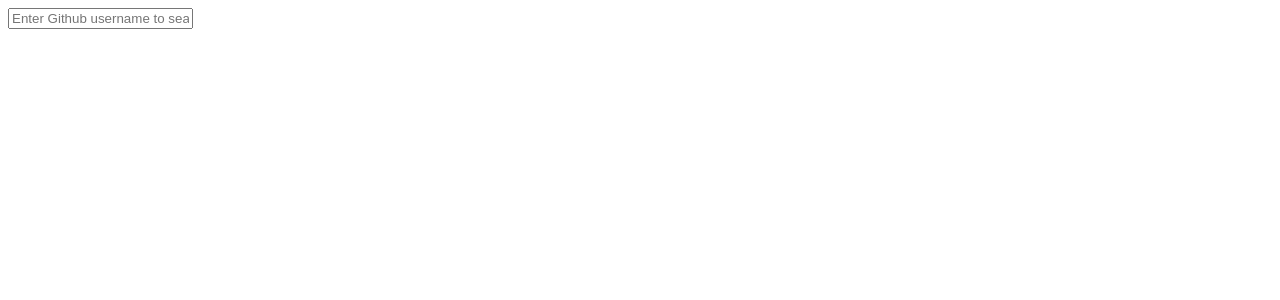
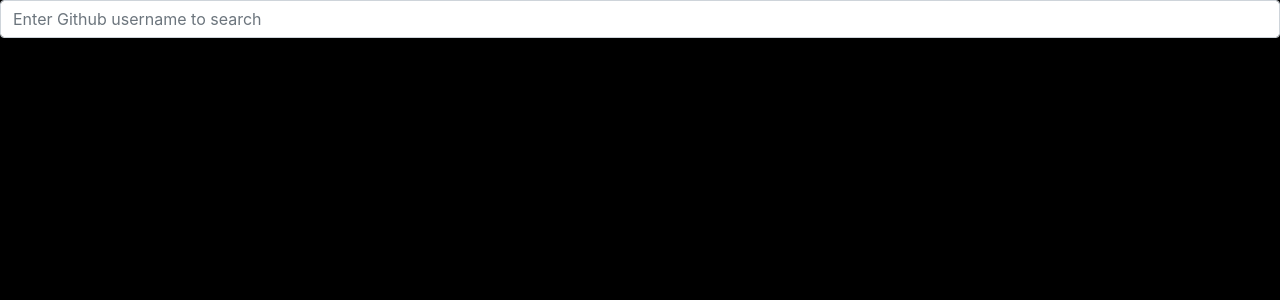
Before and after one commit to Benard18/Angular-IP, an Angular app: page / in a window 1280 px wide. Shown: the top 300 px of the page. Built offline with nearby package versions, Linux system fonts and the light colour scheme.

Commit message:
add style black background

```diff
--- a/src/styles.css
+++ b/src/styles.css
@@ -1 +1,5 @@
 /* You can add global styles to this file, and also import other style files */
+@import "~bootstrap/dist/css/bootstrap.css";
+body {
+    background-color: black;
+}
```
